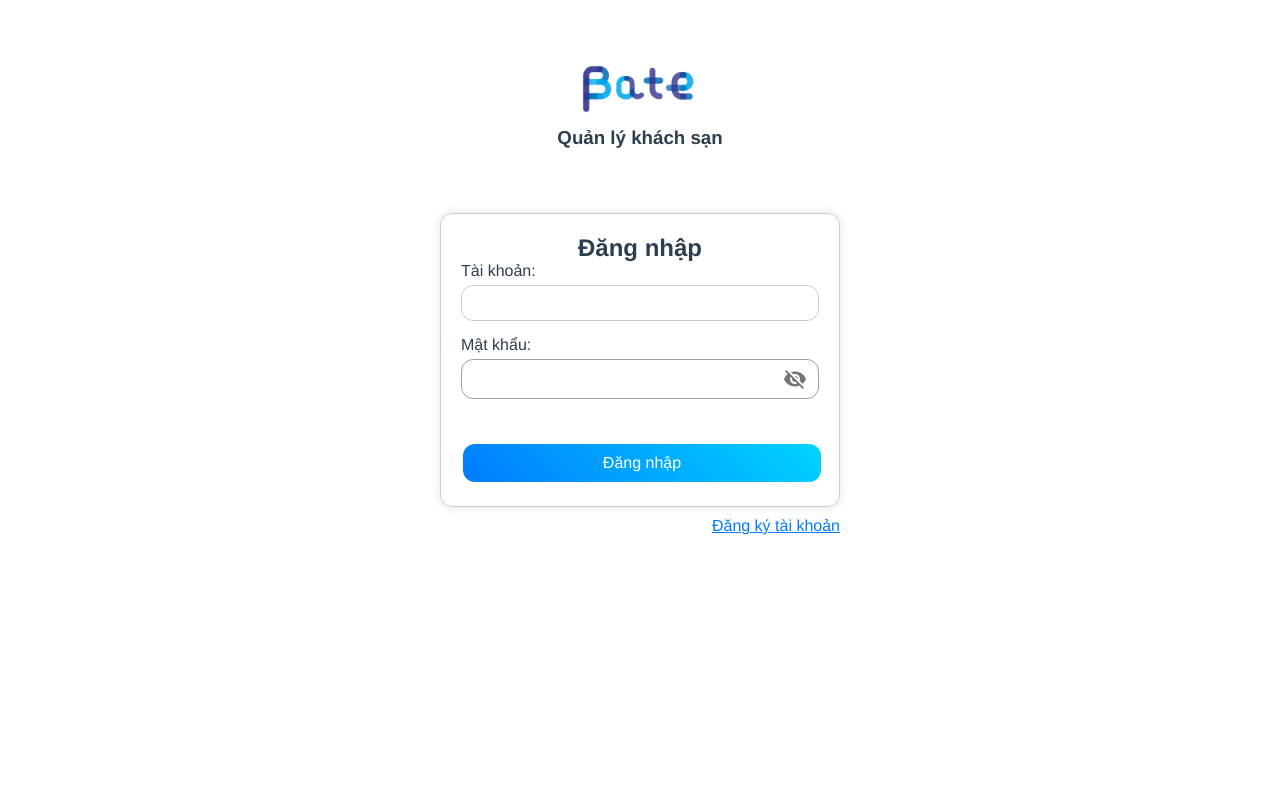
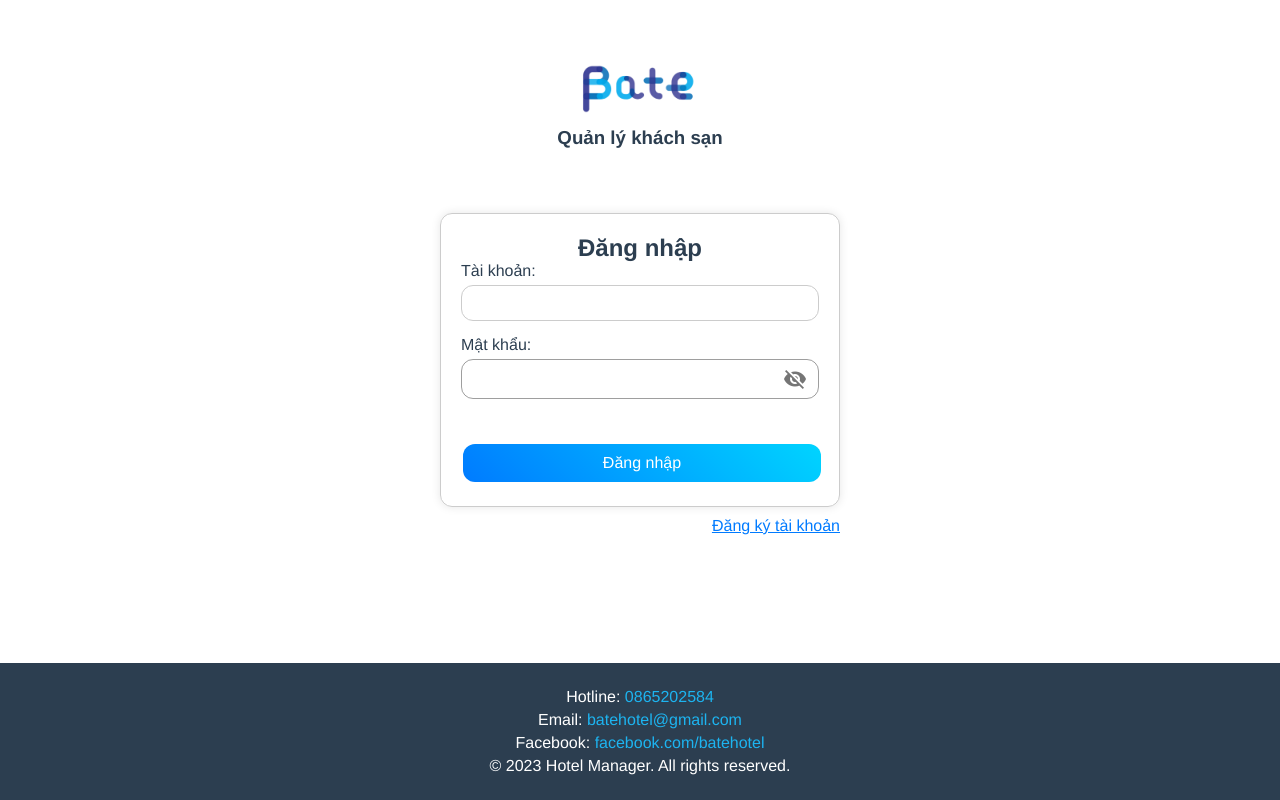
Before and after one commit to Vtthuonggg/hotel_manager, a Vue app: page /login in a window 1280 px wide. Built offline with nearby package versions, Linux system fonts and the light colour scheme; what vue-the-mask would draw is missing.

Commit message:
them footer

```diff
--- /dev/null
+++ b/src/components/footer_page.vue
@@ -0,0 +1,50 @@
+<template>
+  <footer class="footer">
+    <div class="footer-content">
+      <p>Hotline: <a href="tel:+0123445567">0865202584</a></p>
+      <p>
+        Email: <a href="mailto:info@hotelmanager.com">batehotel@gmail.com</a>
+      </p>
+      <p>
+        Facebook:
+        <a href="https://www.facebook.com/thanhthuongvu52" target="_blank">
+          facebook.com/batehotel
+        </a>
+      </p>
+      <p>&copy; 2023 Hotel Manager. All rights reserved.</p>
+    </div>
+  </footer>
+</template>
+
+<script>
+export default {
+  name: "FooterPage",
+};
+</script>
+
+<style scoped>
+.footer {
+  background-color: #2c3e50;
+  color: white;
+  padding: 20px 0;
+  text-align: center;
+  position: relative;
+  bottom: 0;
+  width: 100%;
+  z-index: 1000; /* Đảm bảo footer luôn hiển thị trên các phần tử khác */
+}
+.footer-content {
+  max-width: 1200px;
+  margin: 0 auto;
+}
+.footer-content p {
+  margin: 5px 0;
+}
+.footer-content a {
+  color: #1db4f0;
+  text-decoration: none;
+}
+.footer-content a:hover {
+  text-decoration: underline;
+}
+</style>
--- a/src/components/login_page.vue
+++ b/src/components/login_page.vue
@@ -1,5 +1,6 @@
 <template>
-  <div>
+  <div class="page-container">
+    <div class="content-wrap">
       <img alt="Vue logo" src="../assets/logo.png" class="logo" />
       <h3 class="name-group">Quản lý khách sạn</h3>
       <div class="login-container">
@@ -29,17 +30,23 @@
       <div class="register-link">
         <router-link to="/register">Đăng ký tài khoản</router-link>
       </div>
+
       <v-overlay :value="loading">
         <v-progress-circular indeterminate size="64"></v-progress-circular>
       </v-overlay>
+    </div>
+    <FooterPage />
   </div>
 </template>
 
 <script>
 import { login } from "../api/login_api.js";
 import Cookies from "js-cookie";
-
+import FooterPage from "./footer_page.vue";
 export default {
+  components: {
+    FooterPage,
+  },
   data() {
     return {
       loading: false,
@@ -76,6 +83,18 @@ export default {
 </script>
 
 <style scoped>
+.page-container {
+  display: flex;
+  flex-direction: column;
+  min-height: 100vh;
+}
+
+.content-wrap {
+  flex: 1;
+  flex-direction: column;
+  justify-content: center;
+  align-items: center;
+}
 .logo {
   width: 10%;
   height: auto;
--- a/src/components/register_page.vue
+++ b/src/components/register_page.vue
@@ -59,12 +59,18 @@
     <v-overlay :value="loading">
       <v-progress-circular indeterminate size="64"></v-progress-circular>
     </v-overlay>
+    <FooterPage />
   </div>
 </template>
 
 <script>
 import { register } from "../api/login_api.js";
+import FooterPage from "./footer_page.vue";
+
 export default {
+  components: {
+    FooterPage,
+  },
   data() {
     return {
       loading: false,
```
Lines whose indentation alone changed are shown as unchanged.
